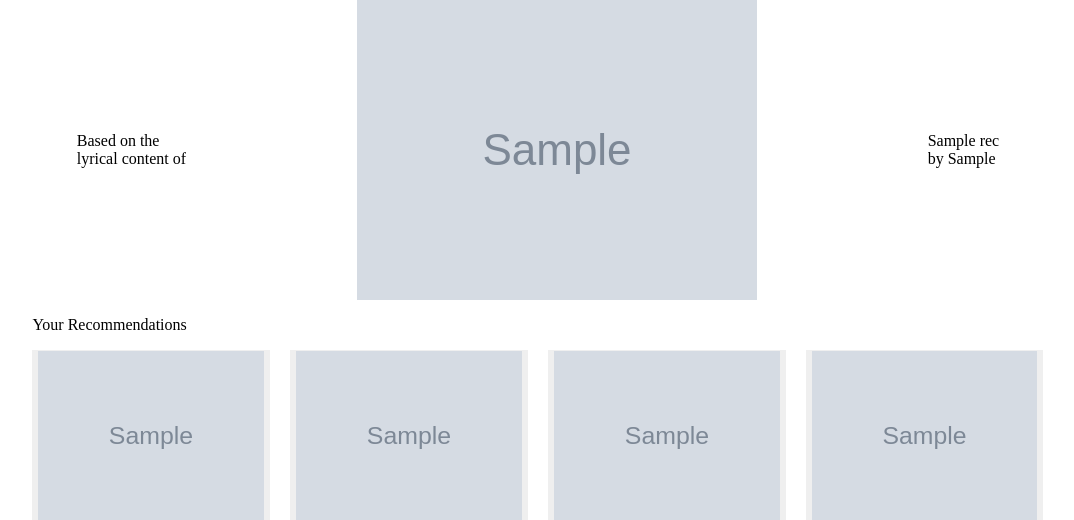
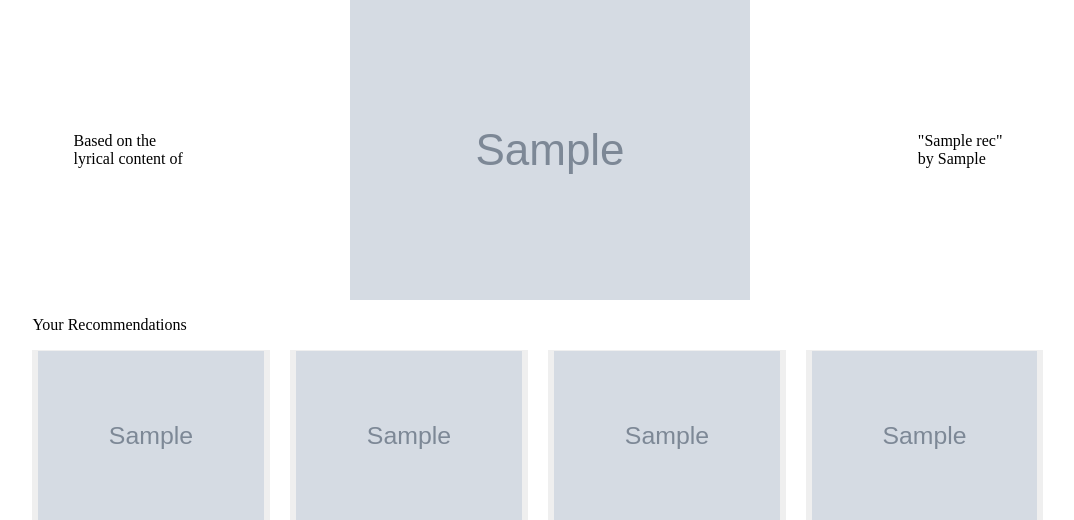
Before and after one commit to teresaibarra/groover, a Flask app: template application/templates/recommendations.html in a window 1280 px wide. Shown: the part 45-565 px from the top of the page, without its empty margins (102-1176 px from the left). Run offline with Flask 2, Linux system fonts and the light colour scheme; the template is opened without the code that fills it: most values are stand-ins (such as "Sample title", 1, 10 or a date in 2020); grey boxes marked "Sample" are stand-in pictures; some libraries are stand-ins or nearby versions; some web fonts are replaced.

Commit message:
Added quotes to songs, code style in readme

```diff
--- a/application/templates/recommendations.html
+++ b/application/templates/recommendations.html
@@ -41,7 +41,7 @@
         </div>
 
         <div class="container col">
-          <p>{{ rec.get_song_title() }}<br>by {{ rec.get_artist() }}</p>
+          <p>"{{ rec.get_song_title() }}"<br>by {{ rec.get_artist() }}</p>
         </div>
       </div>
 
@@ -54,7 +54,7 @@
                   <button onclick="on('div-{{loop.index}}')" class="image-button">
                     <img src='{{ song["image_url"] }}' class="image">
                     <div class="overlay">
-                      <div class="text"><p>{{ song['name'] }} <br>{{ song['artist'] }}</p>
+                      <div class="text"><p>{{ song['name'] }} <br><i>{{ song['artist'] }}</i></p>
                       </div>
                     </div>
                   </button>
```
Also changed, not shown: README.md.
